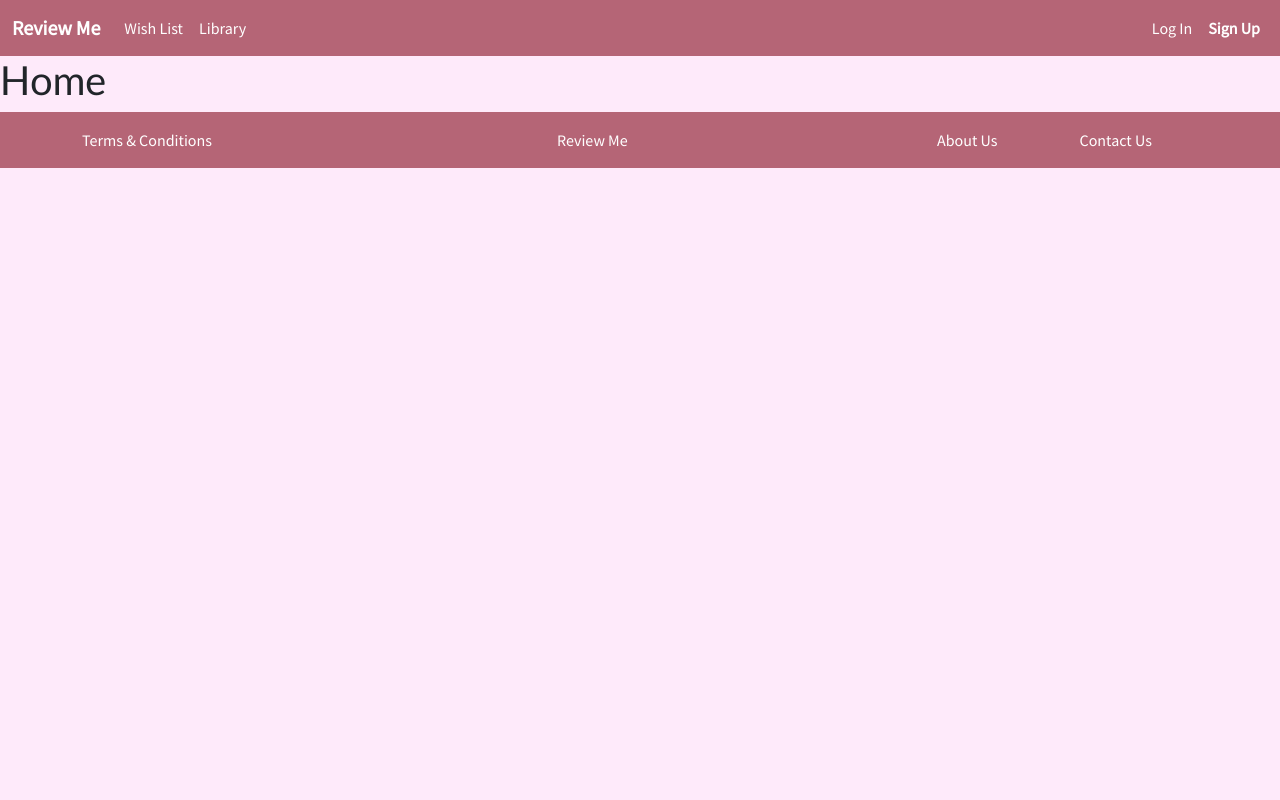
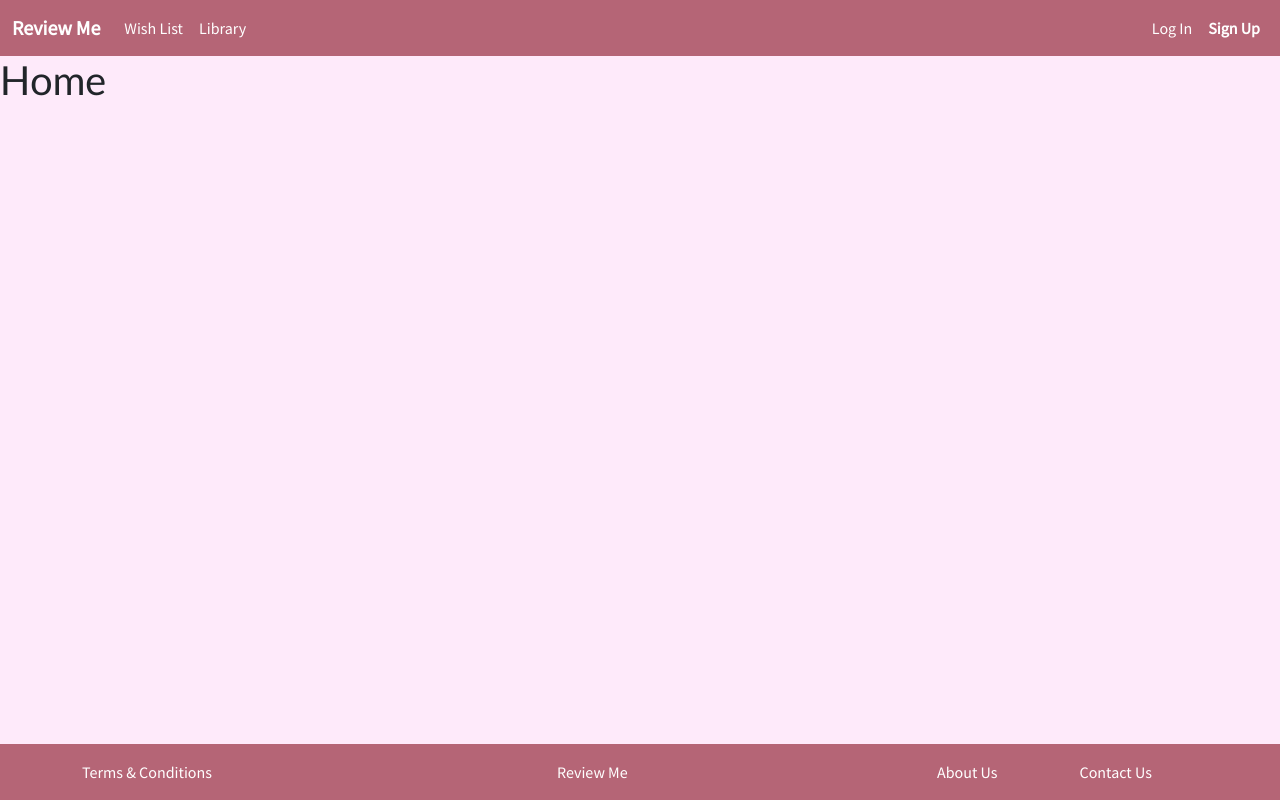
Before and after one commit to hyunjiLeeTech/ReviewMe, a React (Create React App) app in the folder frontend/: page / in a window 1280 px wide. Built offline with nearby package versions, Linux system fonts and the light colour scheme.

Commit message:
RVM-128 Fix footer location issue (#18)

```diff
--- a/frontend/src/index.css
+++ b/frontend/src/index.css
@@ -21,3 +21,17 @@ body {
   src: local("Source Sans Pro"),
     url(./fonts/SourceSansPro-Regular.ttf) format("opentype");
 }
+
+html {
+  position: relative;
+  min-height: 100%;
+  padding-bottom: 90px;
+}
+body {
+  margin-bottom: 90px;
+}
+footer {
+  position: absolute;
+  bottom: 0;
+  width: 100%;
+}
```
